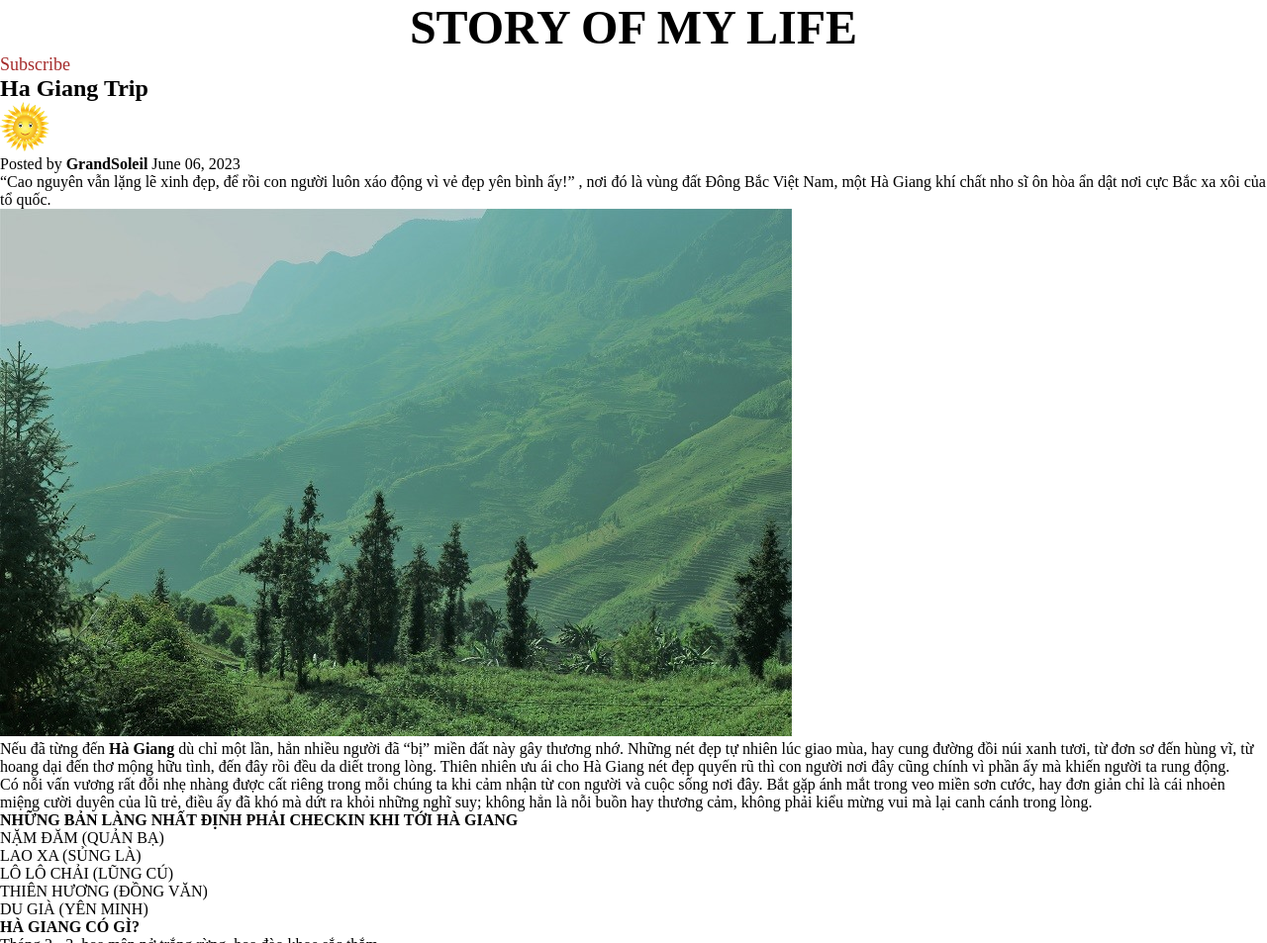
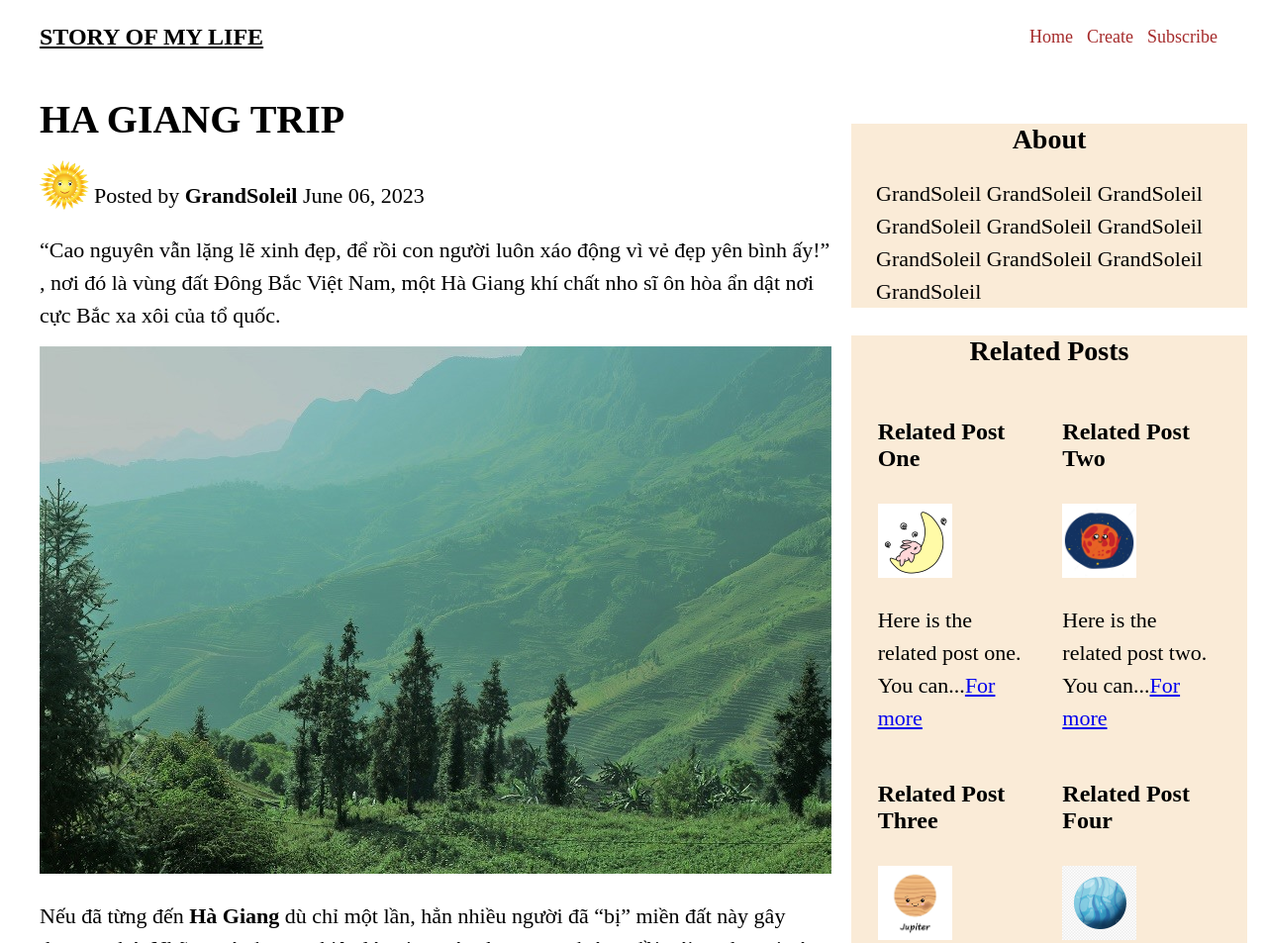
Before and after one commit to GrandSoleil2611/Personal-Blog-Uda-Proj, a plain HTML site: page BlogPost.html in a window 1280 px wide. Shown: the top 953 px of the page at 99% size. Drawn offline with Linux system fonts and the light colour scheme.

Commit message:
[Personal Blog Website Project] Title: The 5th commit Des: Modify a little bit HTML and style for the Blog Post

```diff
--- a/BlogPost.html
+++ b/BlogPost.html
@@ -9,14 +9,17 @@
         <link rel="stylesheet" href="style.css">
     </head>
     <body>
-        <div>
+        <div class="container">
         <header class="main-header">
+            <nav class="navigation-header">
+                <a href="Home" target="_blank" class="nav one">Home</a>
+                <a href="Create" target="_blank" class="nav two">Create</a>
+                <a href="Subscribe" target="_blank" class="nav three">Subscribe</a>
+            </nav>
             <h1>Story of my life</h1>
-            <nav class="navigation-header">
-                <a href="Subscribe" target="_blank">Subscribe</a>
-            </nav>
         </header>
-        <article>
+        <div class="main-container">
+        <article class="main-content">
         <header class="sub-header">
             <h2 class="title">Ha Giang Trip</h2>
             <div class="posted-author">
@@ -63,8 +66,22 @@
                 Người Hà Giang, nhưng vẫn nghiện Hà Giang đến lạ
             </p>
         </article>
-        <aside class="relatePost">
-            <div class="relatePost One">
+        <div>
+        <div class="author-info">
+            <h3>About</h3>
+            <div class="author-description">
+            <p>GrandSoleil GrandSoleil GrandSoleil GrandSoleil GrandSoleil GrandSoleil
+                GrandSoleil
+                GrandSoleil
+                GrandSoleil
+                GrandSoleil
+            </p>
+            </div>
+        </div>
+        <aside class="container-relatePost">
+            <h3>Related Posts</h3>
+            <div class="relatePost">
+            <div class="relatePost-El">
                 <h4>Related Post One</h4>
                 <img src="LunePic.jpg"
                      alt="Avatar Of Author"
@@ -72,7 +89,7 @@
                      height="75">
                 <p>Here is the related post one. You can...<a class="More" href="More" target="_blank">For more</a></p>
             </div>
-            <div class="relatePost Two">
+            <div class="relatePost-El">
                 <h4>Related Post Two</h4>
                 <img src="MarPic.jpg"
                      alt="Avatar Of Author"
@@ -80,7 +97,7 @@
                      height="75">
                 <p>Here is the related post two. You can...<a class="More" href="More" target="_blank">For more</a></p>
             </div>
-            <div class="relatePost Three">
+            <div class="relatePost-El">
                 <h4>Related Post Three</h4>
                 <img src="JupiterPic.jpg"
                      alt="Avatar Of Author"
@@ -88,7 +105,7 @@
                      height="75">
                 <p>Here is the related post three. You can...<a class="More" href="More" target="_blank">For more</a></p>
             </div>
-            <div class="relatePost Four">
+            <div class="relatePost-El">
                 <h4>Related Post Four</h4>
                 <img src="MecuryPic.jpg"
                      alt="Avatar Of Author"
@@ -96,7 +113,18 @@
                      height="75">
                 <p>Here is the related post four. You can...<a class="More" href="More" target="_blank">For more</a></p>
             </div>
+        </div>
         </aside>
+        <div class="social-network">
+            <h3>Share with</h3>
+            <ul>
+                <li><a href="Facebook" target="_blank">Facebook</a></li>
+                <li><a href="Facebook" target="_blank">Instagram</a></li>
+                <li><a href="Facebook" target="_blank">Tiktok</a></li>
+            </ul>
+        </div>
+    </div>
+        </div>
         <footer>
             <p>Design by <em>GrandSoleil</em></p>
             <a href="datha8360@gmail.com">datha8360@gmail.com</a>
--- a/style.css
+++ b/style.css
@@ -1,14 +1,56 @@
-* {
-    margin: 0;
-    padding: 0;
-    box-sizing: border-box;
+body {
+    position: relative;
+}
+
+.container {
+    width: 1200px;
+    margin: 0 auto;
+}
+
+h1 {
+    font-size: 24px;
+    text-transform: uppercase;
+    text-decoration: solid underline;
+    text-align: center;
+}
+
+h3{
+    text-align: center;
+    font-size: 28px;
+    margin-bottom: 20px;
+}
+
+h4 {
+    font-size: 24px;
+}
+
+p {
+    font-size: 22px;
+    line-height: 1.5;
+    margin-bottom: 15px;
   }
 
-h1 {
-    font-size: 48px;
-    text-transform: uppercase;
-    text-decoration: solid;
-    text-align: center;
+  ul,
+  ol {
+    margin-left: 50px;
+    margin-bottom: 20px;
+  }
+
+  li {
+    font-size: 20px;
+    margin-bottom: 10px;
+    /* display: inline; */
+  }
+
+  li:last-child {
+    margin-bottom: 0;
+  }
+
+  footer{
+    color: orangered;
+  }
+.nav {
+    margin-right: 10px;
 }
 
 nav a:link {
@@ -31,3 +73,95 @@ nav a:active {
     color: aqua;
     text-decoration: underline aqua;
 }
+
+.main-header {
+    display: flex;
+    align-items: center;
+    justify-content: space-between;
+    flex-direction: row-reverse;
+    margin-bottom: 30px;
+}
+
+.title{
+    font-size: 40px;
+    text-transform: uppercase;
+    margin-bottom: 15px;
+    margin-top: 0;
+}
+
+.posted-author {
+    display: flex;
+    align-items: center;
+    margin-bottom: 10px;
+}
+
+.author {
+    margin-left: 5px;
+    margin-bottom: 0;
+}
+
+article {
+    width: 900px;
+}
+
+.author-info {
+    background-color: antiquewhite;
+    width: 400px;
+}
+
+.author-description {
+    width: 350px;
+    margin-left: 25px;
+}
+
+aside {
+    background-color: antiquewhite;
+    width: 400px;
+}
+
+.social-network {
+    background-color: antiquewhite;
+    width: 400px;
+}
+
+li a:link {
+    color:brown;
+    font-size: 18px;
+    text-decoration: none;
+}
+
+li a:visited {
+    color: blueviolet;
+}
+
+li a:hover {
+    color: chocolate;
+    font-style: italic;
+    text-decoration: underline chocolate;
+}
+
+li a:active {
+    color: aqua;
+    text-decoration: underline aqua;
+}
+
+.relatePost-El {
+    width: 160px;
+}
+
+.relatePost{
+    display: grid;
+    grid-template-rows: auto auto;
+    grid-template-columns: auto auto;
+    align-content: center;
+    justify-content: space-evenly;
+}
+
+.main-container {
+    display: flex;
+    gap: 20px;
+}
+
+.container-relatePost {
+    align-self: flex-start;
+}
```
